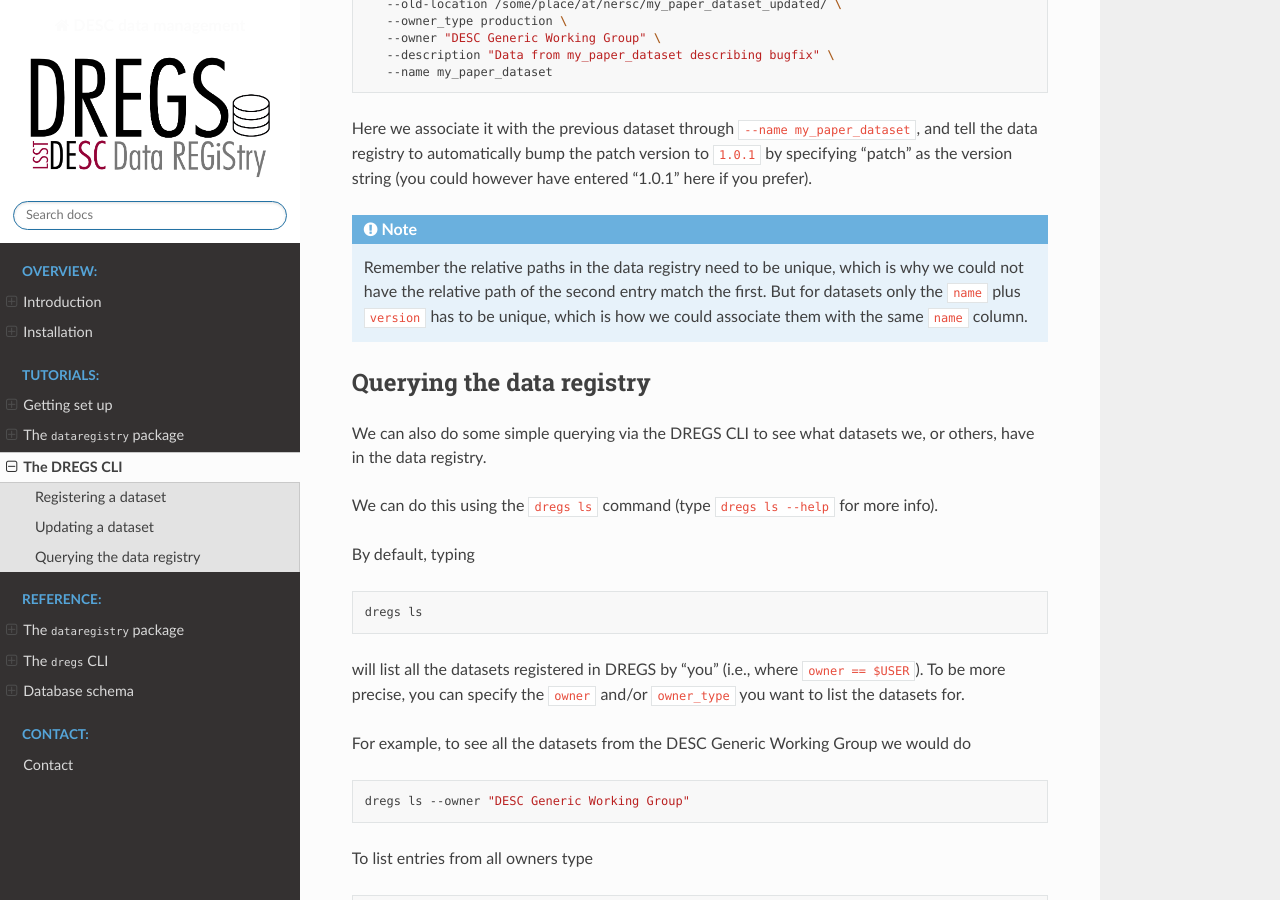
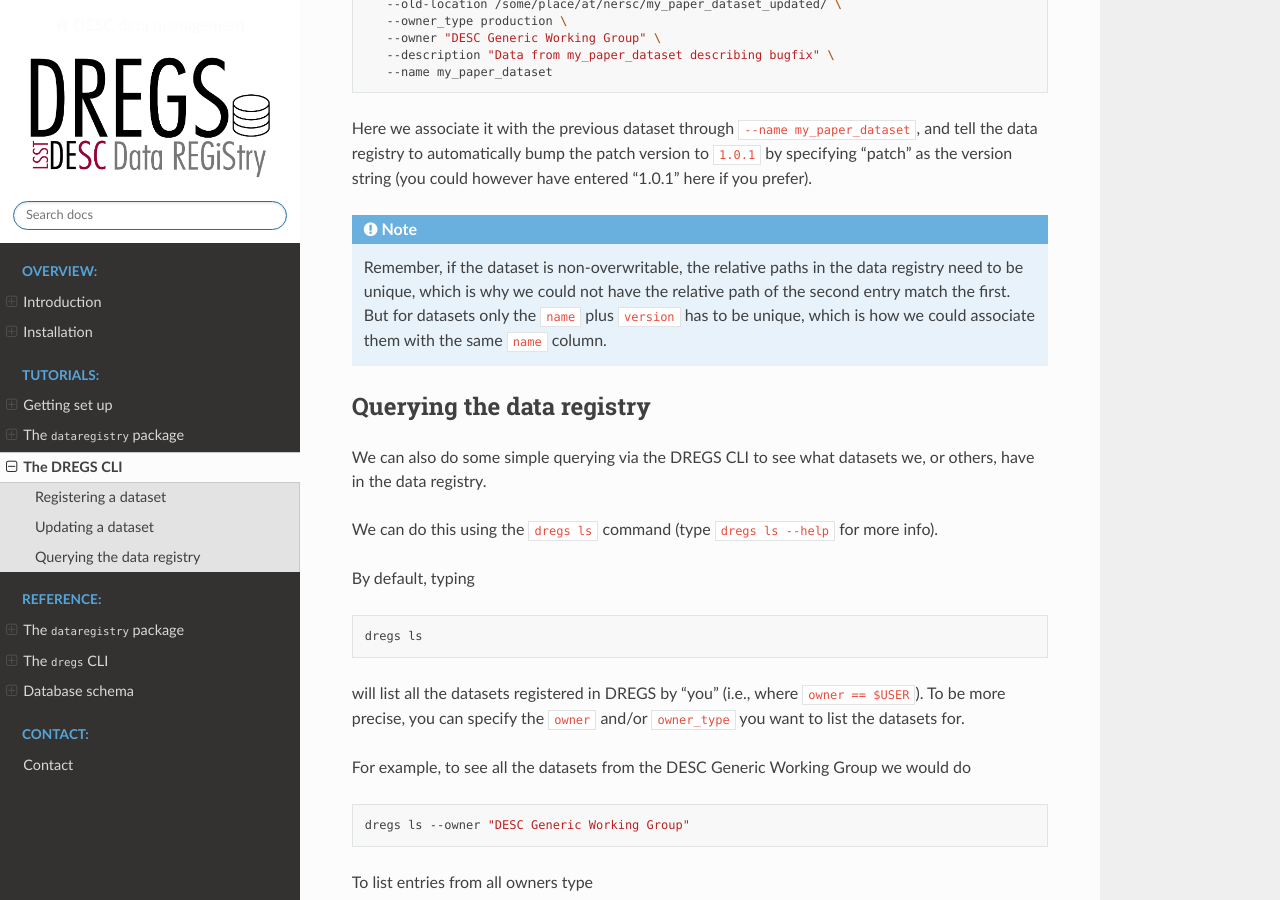
Before and after one commit to LSSTDESC/dataregistry, a Sphinx documentation site: the page built from docs/source/tutorial_cli.rst, in a window 1280 px wide and 900 px high, scrolled down 1565 px. Built offline with Sphinx 7.4.7 and the Read the Docs theme 2.0.0, drawn with Linux system fonts in a browser that asks for light colours.

Commit message:
Address reviewer comments

```diff
--- a/docs/source/installation.rst
+++ b/docs/source/installation.rst
@@ -44,6 +44,9 @@ where ``./dregs_env`` is the path where the environment will be installed
 .. code-block:: bash
 
    source <path to your env>/bin/activate
+
+Note the specific version of Python used above (``3.10``) is only an example,
+the ``dataregistry`` package is supported on Python versions ``>3.7``.
 
 Installing DREGS
 ~~~~~~~~~~~~~~~~
--- a/docs/source/tutorial_cli.rst
+++ b/docs/source/tutorial_cli.rst
@@ -88,10 +88,11 @@ however have entered "1.0.1" here if you prefer).
 
 .. note::
 
-   Remember the relative paths in the data registry need to be unique, which is
-   why we could not have the relative path of the second entry match the first.
-   But for datasets only the ``name`` plus ``version`` has to be unique, which
-   is how we could associate them with the same ``name`` column.
+   Remember, if the dataset is non-overwritable, the relative paths in the data
+   registry need to be unique, which is why we could not have the relative path
+   of the second entry match the first.  But for datasets only the ``name``
+   plus ``version`` has to be unique, which is how we could associate them with
+   the same ``name`` column.
 
 Querying the data registry
 --------------------------
```
Also changed, not shown: other parts of docs/source/installation.rst (+1 -1 lines), docs/source/tutorial_notebooks/getting_started.ipynb, docs/source/tutorial_notebooks/pipeline_datasets.ipynb.
